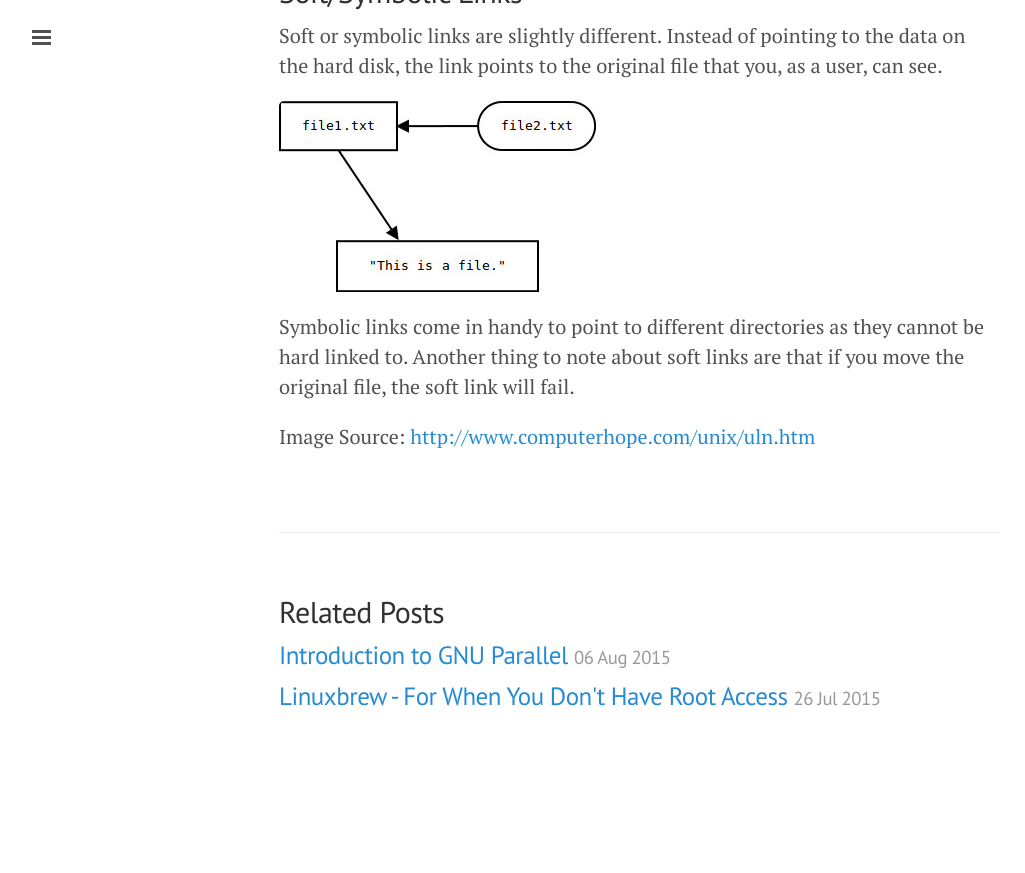
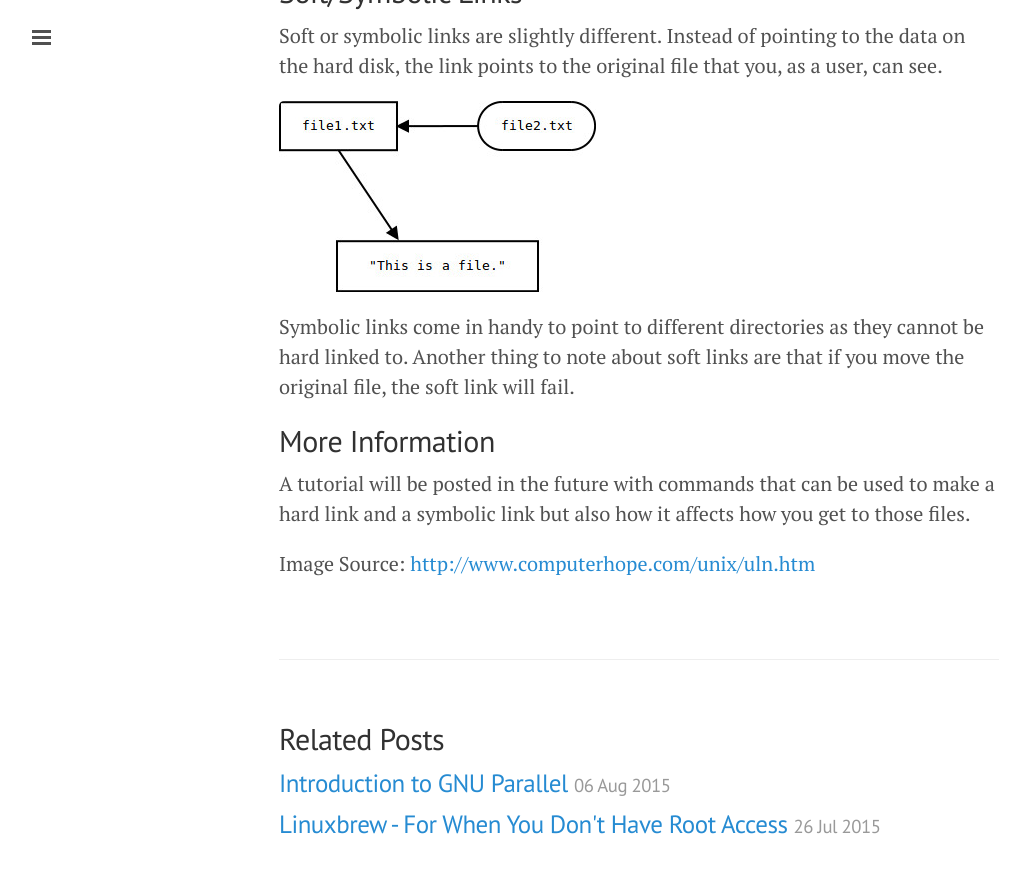
Before and after one commit to erictleung/erictleung.github.io, a Jekyll site: the page built from _posts/2015-08-07-the-ln-command.md, in a window 1280 px wide and 900 px high, scrolled down 1413 px. Shown: the top 873 px of the window, without its empty margins (1-1026 px from the left). Built offline with Jekyll 4.4.1, drawn with Linux system fonts in a browser that asks for light colours; Markdown is read by kramdown in place of the engine named in the settings; before the commit the page ends 2186 px from its top, so only the background shows below that.

Commit message:
add additional remarks for ln post

```diff
--- a/_posts/2015-08-07-the-ln-command.md
+++ b/_posts/2015-08-07-the-ln-command.md
@@ -54,6 +54,12 @@ Symbolic links come in handy to point to different directories as they cannot be
 hard linked to. Another thing to note about soft links are that if you move the
 original file, the soft link will fail.
 
+## More Information
+
+A tutorial will be posted in the future with commands that can be used to make a
+hard link and a symbolic link but also how it affects how you get to those
+files.
+
 Image Source: <http://www.computerhope.com/unix/uln.htm>
 
 [hard link]: /assets/hard-link.jpg
```
